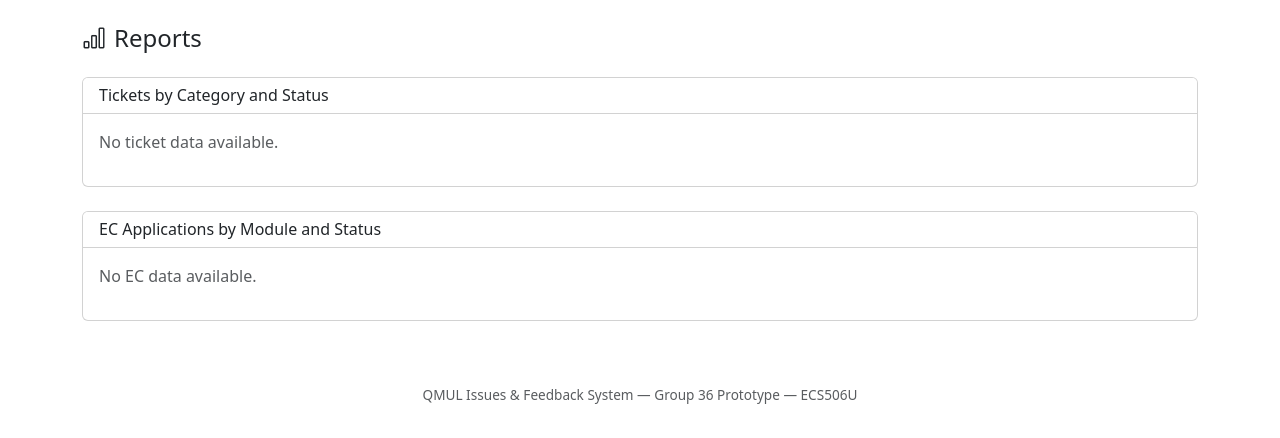
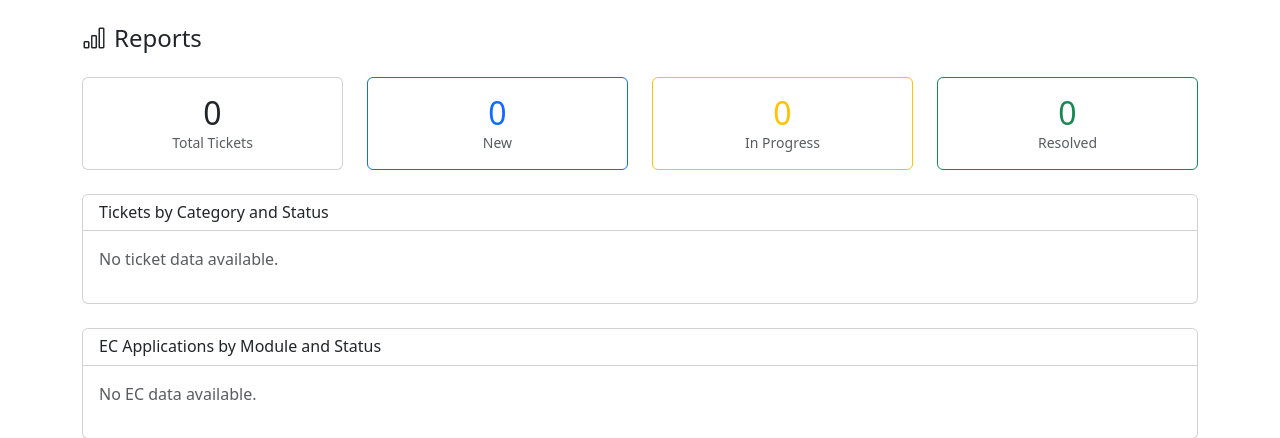
Before and after one commit to EldeRiCH/qmul-group36-prototype, a Flask app: template templates/sst/reports.html in a window 1280 px wide. Shown: the top 438 px of the page. Run offline with Flask 3, Linux system fonts and the light colour scheme; the template is opened without the code that fills it, so the values that code supplies are empty.

Commit message:
Update reports.html

```diff
--- a/templates/sst/reports.html
+++ b/templates/sst/reports.html
@@ -3,6 +3,34 @@
 
 {% block content %}
 <h4 class="mb-4"><i class="bi bi-bar-chart me-2"></i>Reports</h4>
+
+<!-- Summary cards -->
+<div class="row mb-4">
+    <div class="col-md-3">
+        <div class="card text-center p-3">
+            <h2 class="mb-0">{{ ticket_stats | sum(attribute='count') }}</h2>
+            <small class="text-muted">Total Tickets</small>
+        </div>
+    </div>
+    <div class="col-md-3">
+        <div class="card text-center p-3 border-primary">
+            <h2 class="mb-0 text-primary">{{ ticket_stats | selectattr('status', 'equalto', 'New') | sum(attribute='count') }}</h2>
+            <small class="text-muted">New</small>
+        </div>
+    </div>
+    <div class="col-md-3">
+        <div class="card text-center p-3 border-warning">
+            <h2 class="mb-0 text-warning">{{ ticket_stats | selectattr('status', 'equalto', 'In Progress') | sum(attribute='count') }}</h2>
+            <small class="text-muted">In Progress</small>
+        </div>
+    </div>
+    <div class="col-md-3">
+        <div class="card text-center p-3 border-success">
+            <h2 class="mb-0 text-success">{{ ticket_stats | selectattr('status', 'equalto', 'Resolved') | sum(attribute='count') }}</h2>
+            <small class="text-muted">Resolved</small>
+        </div>
+    </div>
+</div>
 
 <!-- Ticket stats -->
 <div class="card mb-4">
```
